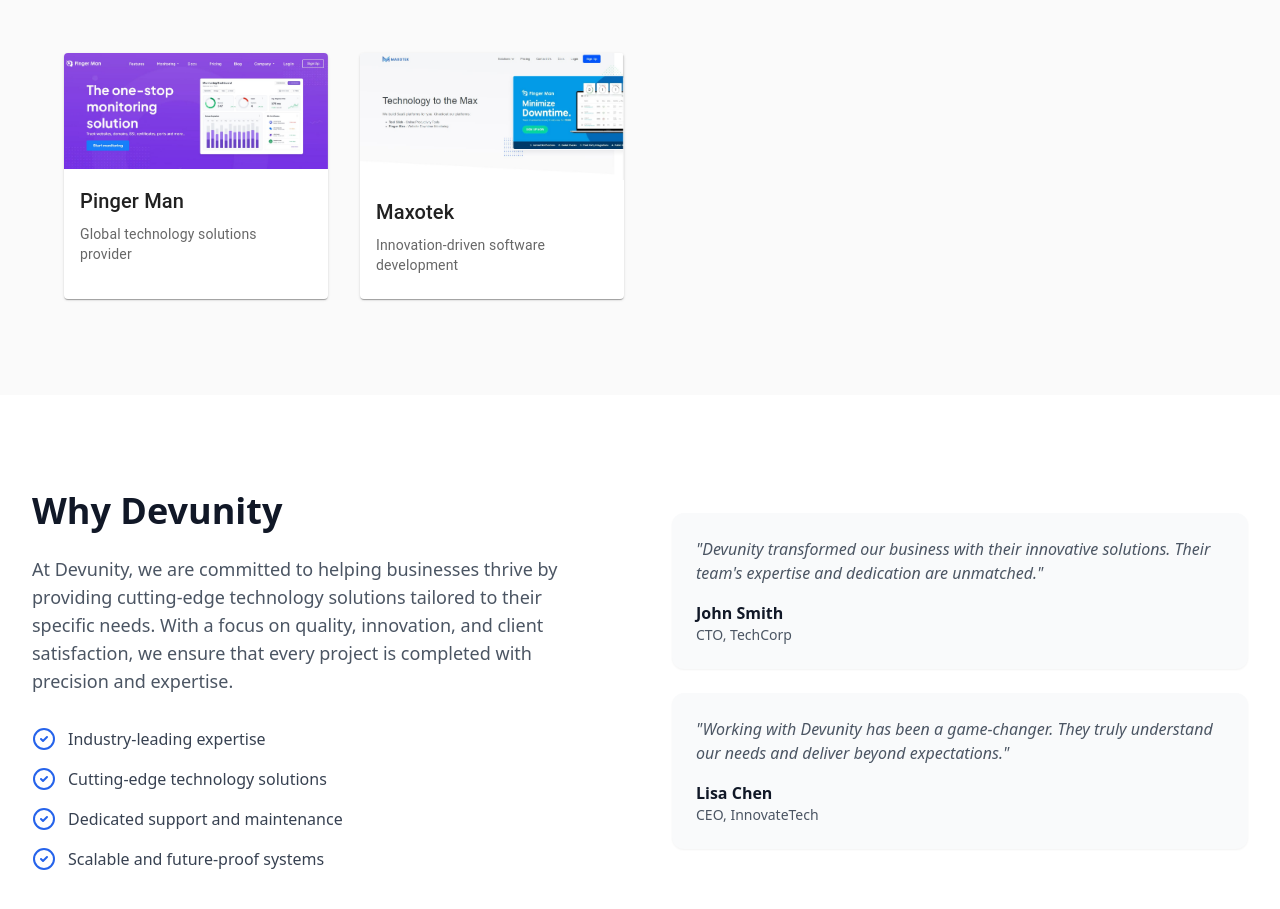
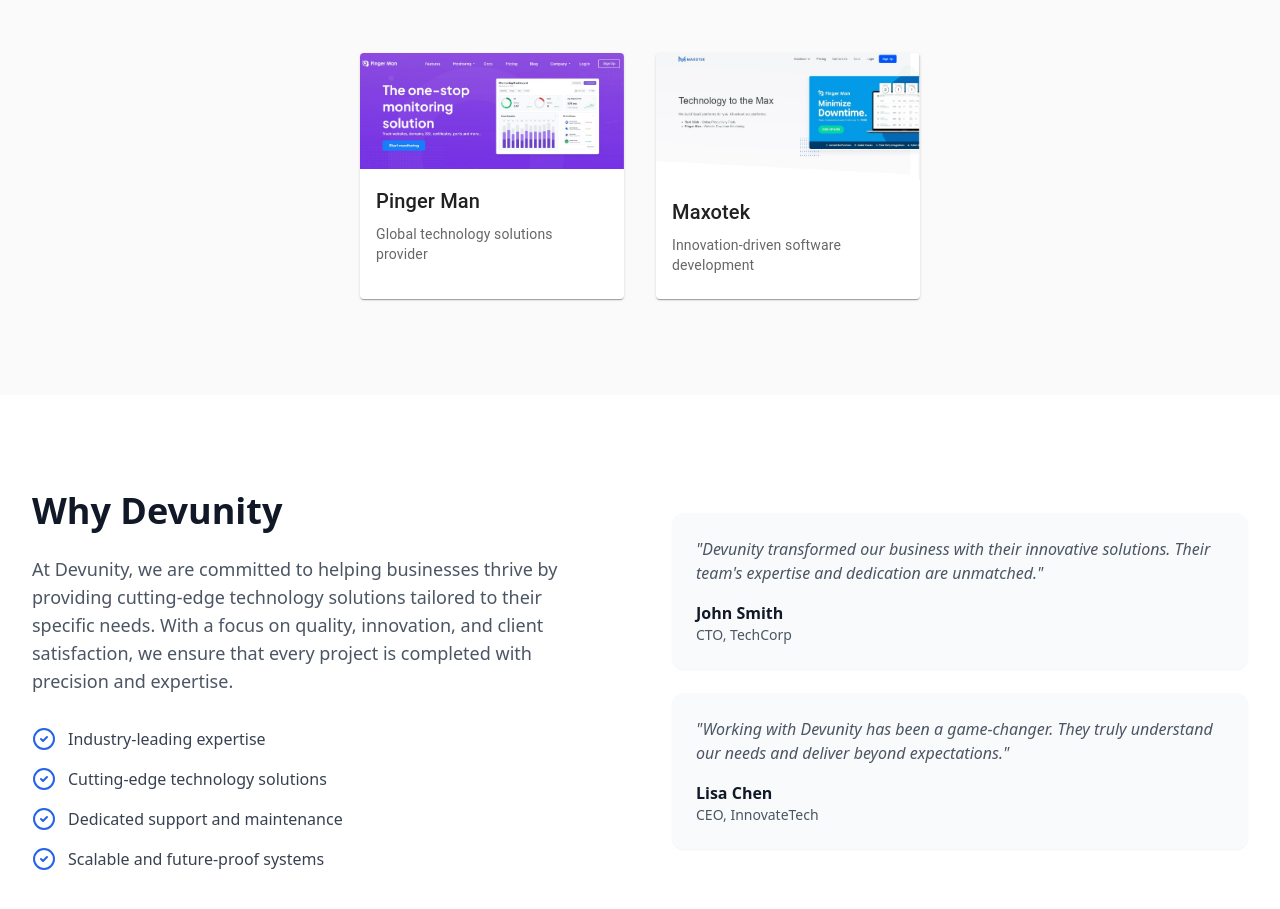
Before and after one commit to devunity24/company-website, a React (Vite) app: page / in a window 1280 px wide. Shown: the part 6660-7569 px from the top of the page. Built offline with nearby package versions, Linux system fonts and the light colour scheme.

Commit message:
DU-17550112 : Center aligned the partners card

```diff
--- a/src/components/Partners.jsx
+++ b/src/components/Partners.jsx
@@ -52,7 +52,7 @@ export default function Partners() {
           </Typography>
         </Box>
 
-        <Grid container spacing={4}>
+        <Grid container spacing={4} sx={{ justifyContent: "center" }}>
           {partners.map((partner, index) => (
             <Grid item xs={12} sm={6} md={3} key={index}>
               <Card
```
